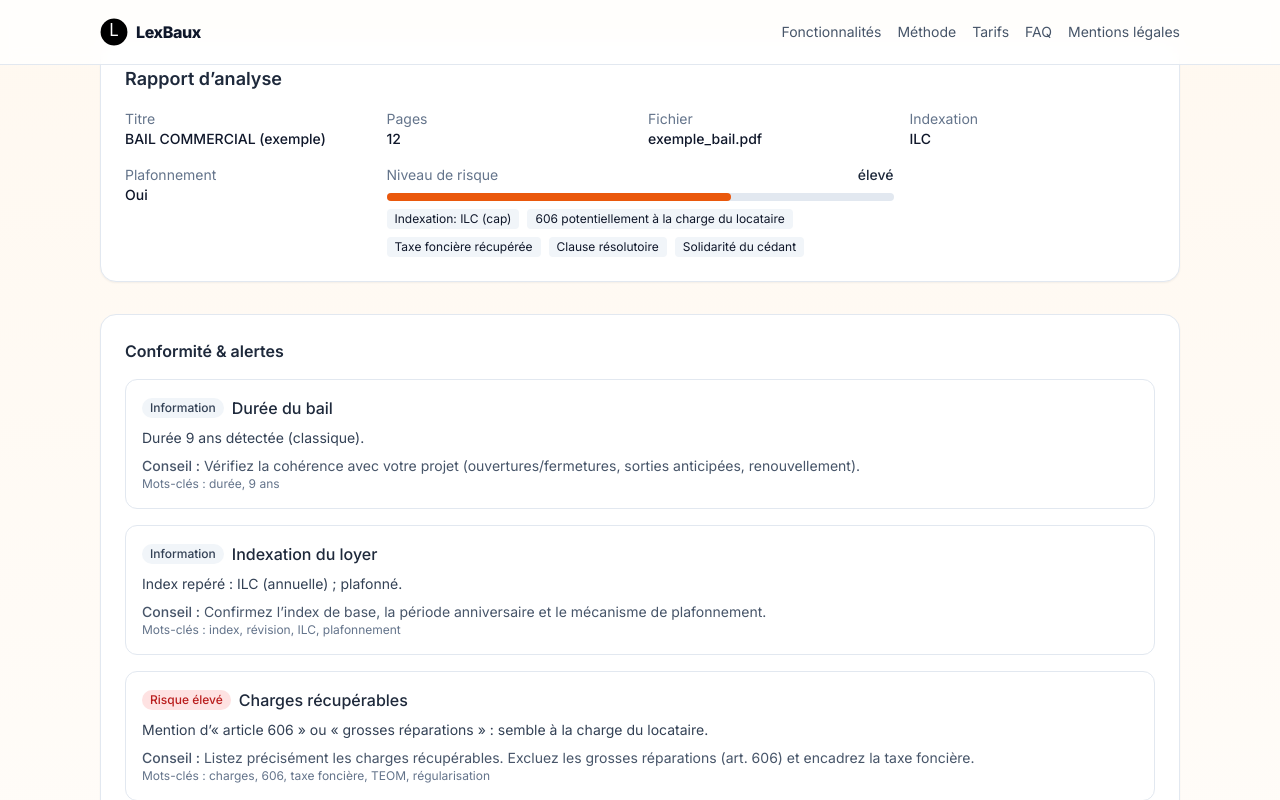
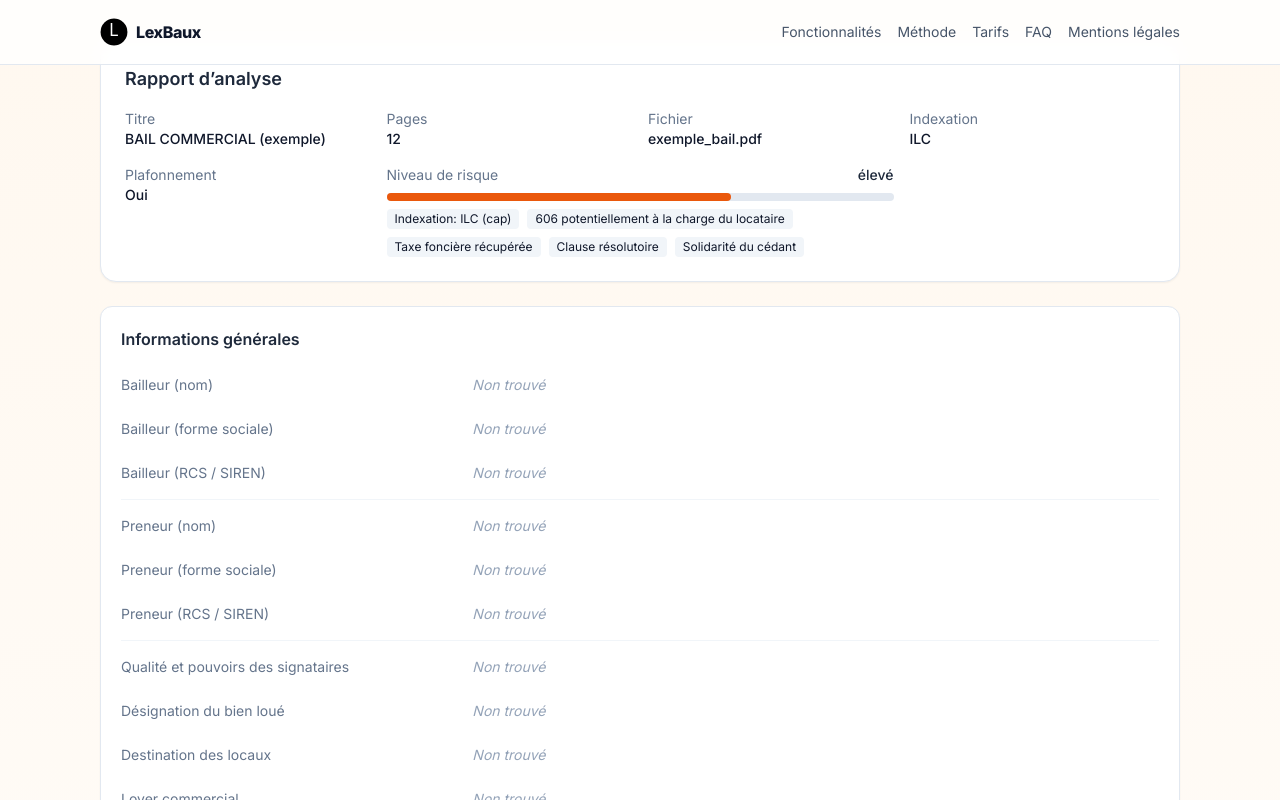
Before and after one commit to LexBaux/lexbaux-site, a Next.js app: page / in a window 1280 px wide. Both pictures are taken after a click on the button "Voir un exemple de rapport". Shown: the part 395-1195 px from the top of the page. Built offline with nearby package versions, Linux system fonts and the light colour scheme.

Commit message:
d information générales audit

```diff
--- a/app/page.tsx
+++ b/app/page.tsx
@@ -5,6 +5,10 @@ import React, { useRef, useState } from "react";
 import ReportView from "@/components/ReportView";
 
 import Link from "next/link";
+
+import GeneralInfoCard from "../components/GeneralInfoCard";
+import { GeneralInfo, extractGeneralInfoFromAnalysis } from "../types/general-info";
+
 
 // --- Rapport d'exemple très détaillé (même forme que /api/analyze) ---
 const EXAMPLE_REPORT = {
@@ -98,6 +102,8 @@ export default function Page() {
 
 const onPickFile = () => fileInputRef.current?.click();
 
+const [generalInfo, setGeneralInfo] = useState<GeneralInfo>({});
+
 const onFileChange = (e: React.ChangeEvent<HTMLInputElement>) => {
   const f = e.target.files?.[0] || null;
   setFile(f);
@@ -135,6 +141,7 @@ const showExample = () => {
       if (!res.ok) throw new Error(data?.error || `Erreur serveur (${res.status})`);
 
       setReport(data);
+      setGeneralInfo(extractGeneralInfoFromAnalysis(data));
     } catch (err: any) {
       setErrorMsg(err?.message || "Erreur inconnue");
     } finally {
--- /dev/null
+++ b/components/GeneralInfoCard.tsx
@@ -0,0 +1,39 @@
+// components/GeneralInfoCard.tsx
+"use client";
+import { GeneralInfo } from "../types/general-info";
+
+function Row({ label, value }: { label: string; value?: string }) {
+  const v = value && value.trim() ? value : "Non trouvé";
+  const isMissing = v === "Non trouvé";
+  return (
+    <div className="grid grid-cols-12 gap-4 py-2">
+      <div className="col-span-4 text-sm text-slate-500">{label}</div>
+      <div className={"col-span-8 text-sm " + (isMissing ? "text-slate-400 italic" : "text-slate-800")}>
+        {v}
+      </div>
+    </div>
+  );
+}
+
+export default function GeneralInfoCard({ info }: { info: GeneralInfo }) {
+  return (
+    <section className="mt-6 rounded-xl border border-slate-200 bg-white p-5 shadow-sm">
+      <h3 className="text-base font-semibold text-slate-800">Informations générales</h3>
+
+      <div className="mt-4 space-y-2">
+        <Row label="Bailleur (nom)" value={info.bailleurNom} />
+        <Row label="Bailleur (forme sociale)" value={info.bailleurForme} />
+        <Row label="Bailleur (RCS / SIREN)" value={info.bailleurRCS} />
+        <div className="h-px bg-slate-100 my-2" />
+        <Row label="Preneur (nom)" value={info.preneurNom} />
+        <Row label="Preneur (forme sociale)" value={info.preneurForme} />
+        <Row label="Preneur (RCS / SIREN)" value={info.preneurRCS} />
+        <div className="h-px bg-slate-100 my-2" />
+        <Row label="Qualité et pouvoirs des signataires" value={info.qualitePouvoirsSignataires} />
+        <Row label="Désignation du bien loué" value={info.designationBien} />
+        <Row label="Destination des locaux" value={info.destinationLocaux} />
+        <Row label="Loyer commercial" value={info.loyerCommercial} />
+      </div>
+    </section>
+  );
+}
--- a/components/ReportView.tsx
+++ b/components/ReportView.tsx
@@ -1,4 +1,8 @@
 "use client";
+
+import GeneralInfoCard from "./GeneralInfoCard"; // même dossier que ReportView.tsx
+import { extractGeneralInfoFromAnalysis } from "../types/general-info"; // dossier frère "types"
+
 
 type Finding = {
   id: string;
@@ -137,6 +141,10 @@ export default function ReportView({ report }: { report: Report }) {
         </div>
       </div>
 
+      {/* --- Bloc Informations générales --- */}
+<GeneralInfoCard info={extractGeneralInfoFromAnalysis(report)} />
+
+
       {/* Findings */}
       <div className="mt-8 rounded-2xl border border-slate-200 bg-white p-6 shadow-sm">
         <h3 className="text-base font-semibold text-slate-800 mb-4">Conformité & alertes</h3>
--- /dev/null
+++ b/types/general-info.ts
@@ -0,0 +1,28 @@
+// types/general-info.ts
+export type GeneralInfo = {
+  bailleurNom?: string;
+  bailleurForme?: string;     // SARL, SAS, SCI…
+  bailleurRCS?: string;
+  preneurNom?: string;
+  preneurForme?: string;
+  preneurRCS?: string;
+  qualitePouvoirsSignataires?: string;
+  designationBien?: string;    // adresse + nature
+  destinationLocaux?: string;
+  loyerCommercial?: string;    // ex: "1 800 € HT / mois"
+};
+
+export function extractGeneralInfoFromAnalysis(analysis: any): GeneralInfo {
+  return {
+    bailleurNom: analysis?.parties?.bailleur?.nom,
+    bailleurForme: analysis?.parties?.bailleur?.forme,
+    bailleurRCS: analysis?.parties?.bailleur?.rcs,
+    preneurNom: analysis?.parties?.preneur?.nom,
+    preneurForme: analysis?.parties?.preneur?.forme,
+    preneurRCS: analysis?.parties?.preneur?.rcs,
+    qualitePouvoirsSignataires: analysis?.signataires?.pouvoirs,
+    designationBien: analysis?.bien?.designation,
+    destinationLocaux: analysis?.bien?.destination,
+    loyerCommercial: analysis?.loyer?.montant,
+  };
+}
```
